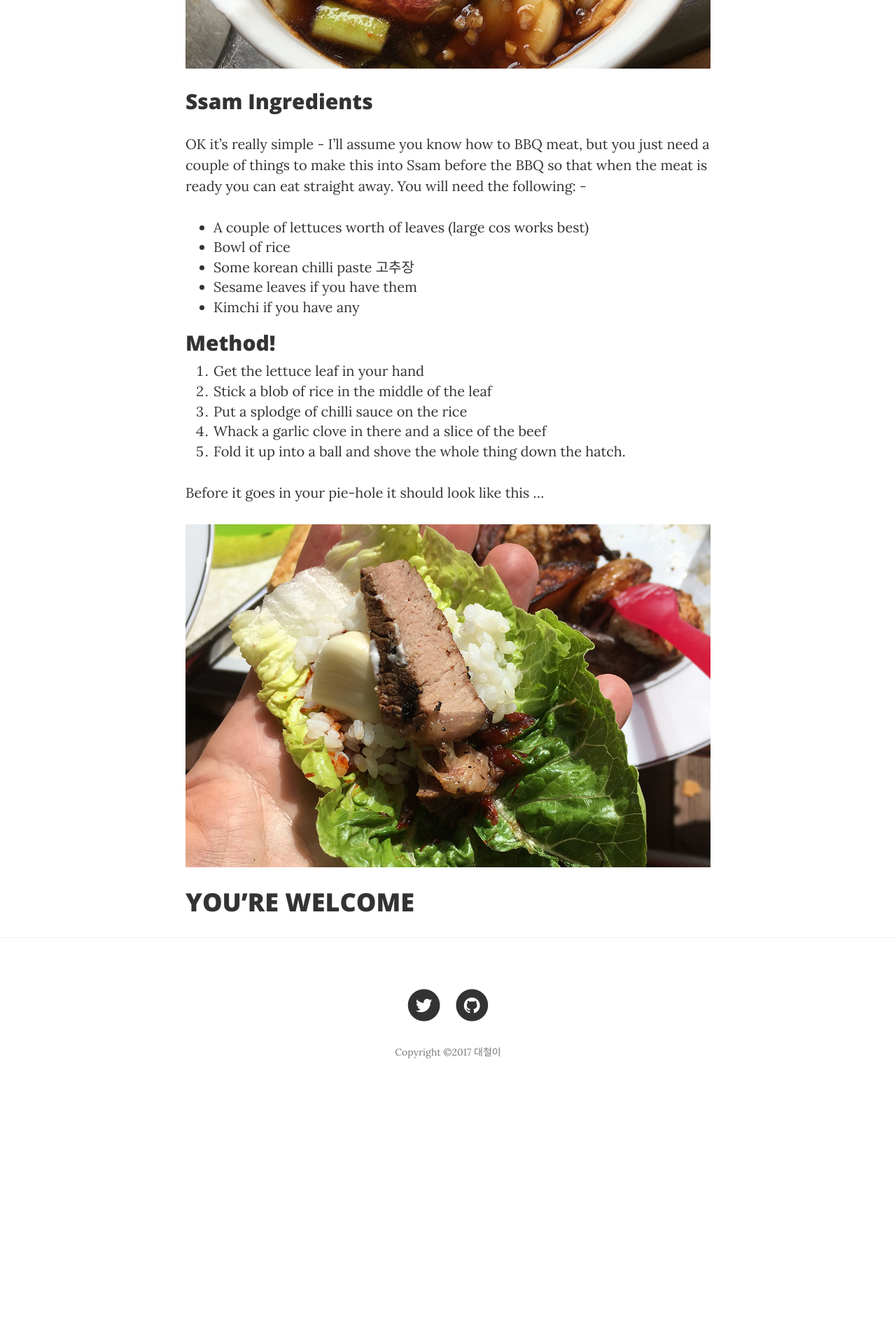
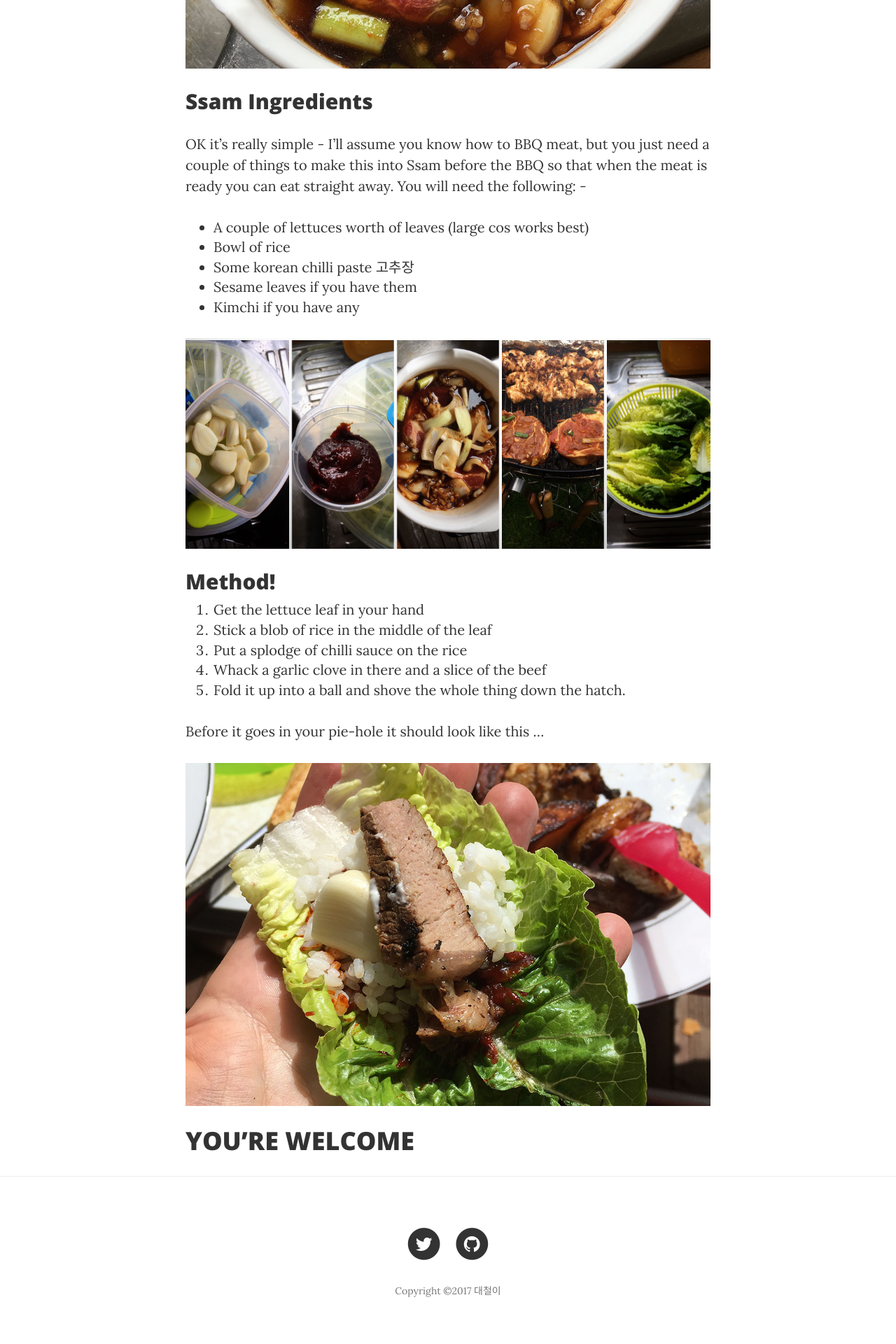
Before and after one commit to maracuja/my-blog, a Jekyll site: the page built from _posts/2017-07-16-bulgogi-sam-recipe.markdown, in a window 1280 px wide. Shown: the part 1750-3670 px from the top of the page at 70% size. Built offline with Jekyll 4.4.1, drawn with Linux system fonts in a browser that asks for light colours; before the commit the page ends 3329 px from its top, so only the background shows below that.

Commit message:
Updated Bulgogi Sam Recipe

```diff
--- a/_posts/2017-07-16-bulgogi-sam-recipe.markdown
+++ b/_posts/2017-07-16-bulgogi-sam-recipe.markdown
@@ -39,6 +39,8 @@ straight away. You will need the following: -
 - Sesame leaves if you have them
 - Kimchi if you have any
 
+![different things that go into Ssam](/uploads/IMG_1847.JPG)
+
 ## Method!
 
 1. Get the lettuce leaf in your hand
```
